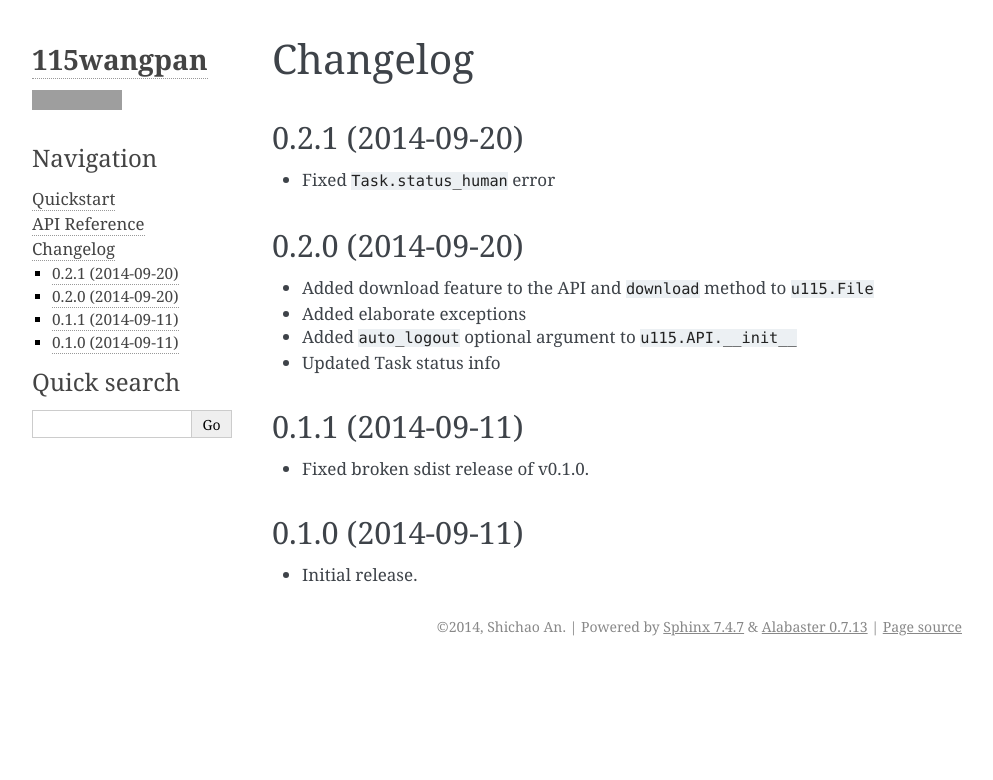
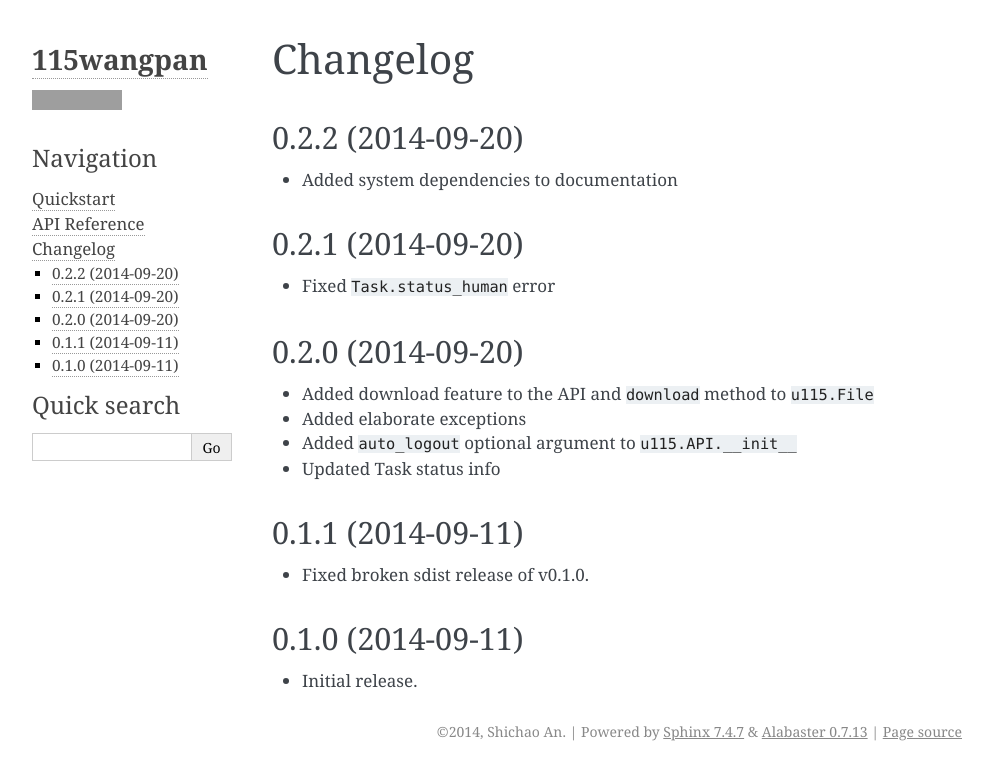
Before and after one commit to shichao-an/115wangpan, a Sphinx documentation site: the page built from docs/source/changelog.rst, in a window 1280 px wide, cut to the strip 0-780 px from the top of the page. Shown: the whole strip, without its empty margins (148-1141 px from the left). Built offline with Sphinx 7.4.7, drawn with Linux system fonts in a browser that asks for light colours; grey boxes are pictures that could not be loaded.

Commit message:
Added system dependencies to docs

```diff
--- a/CHANGELOG.rst
+++ b/CHANGELOG.rst
@@ -1,5 +1,10 @@
 Changelog
 =========
+
+0.2.2 (2014-09-20)
+------------------
+
+- Added system dependencies to documentation
 
 0.2.1 (2014-09-20)
 ------------------
--- a/docs/source/conf.py
+++ b/docs/source/conf.py
@@ -72,9 +72,9 @@
 # built documents.
 #
 # The short X.Y version.
-version = '0.2.1'
+version = '0.2.2'
 # The full version, including alpha/beta/rc tags.
-release = '0.2.1'
+release = '0.2.2'
 
 # The language for content autogenerated by Sphinx. Refer to documentation
 # for a list of supported languages.
--- a/setup.py
+++ b/setup.py
@@ -3,7 +3,7 @@
 
 setup(
     name='115wangpan',
-    version='0.2.1',
+    version='0.2.2',
     description="Unofficial Python API wrapper for 115.com",
     long_description=open('README.rst').read(),
     keywords='115 wangpan pan cloud lixian',
```
